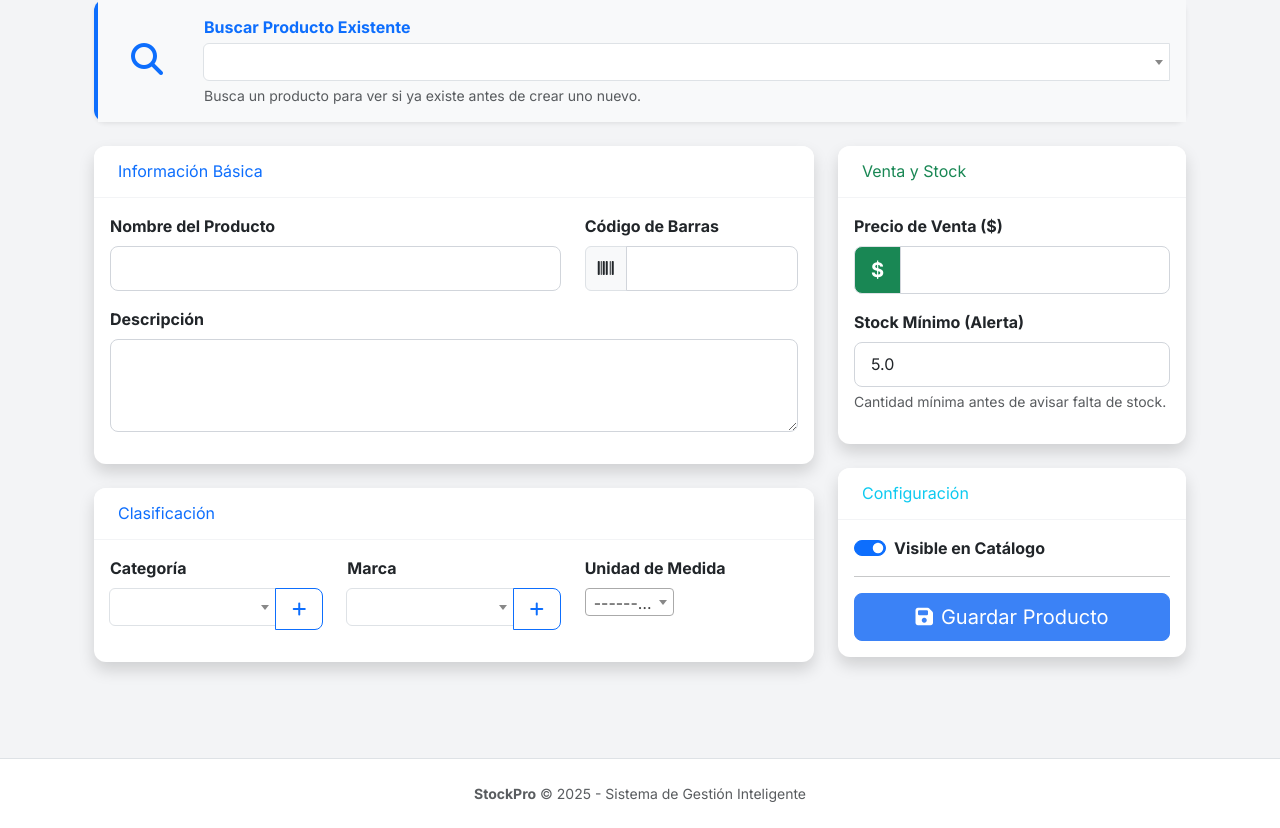
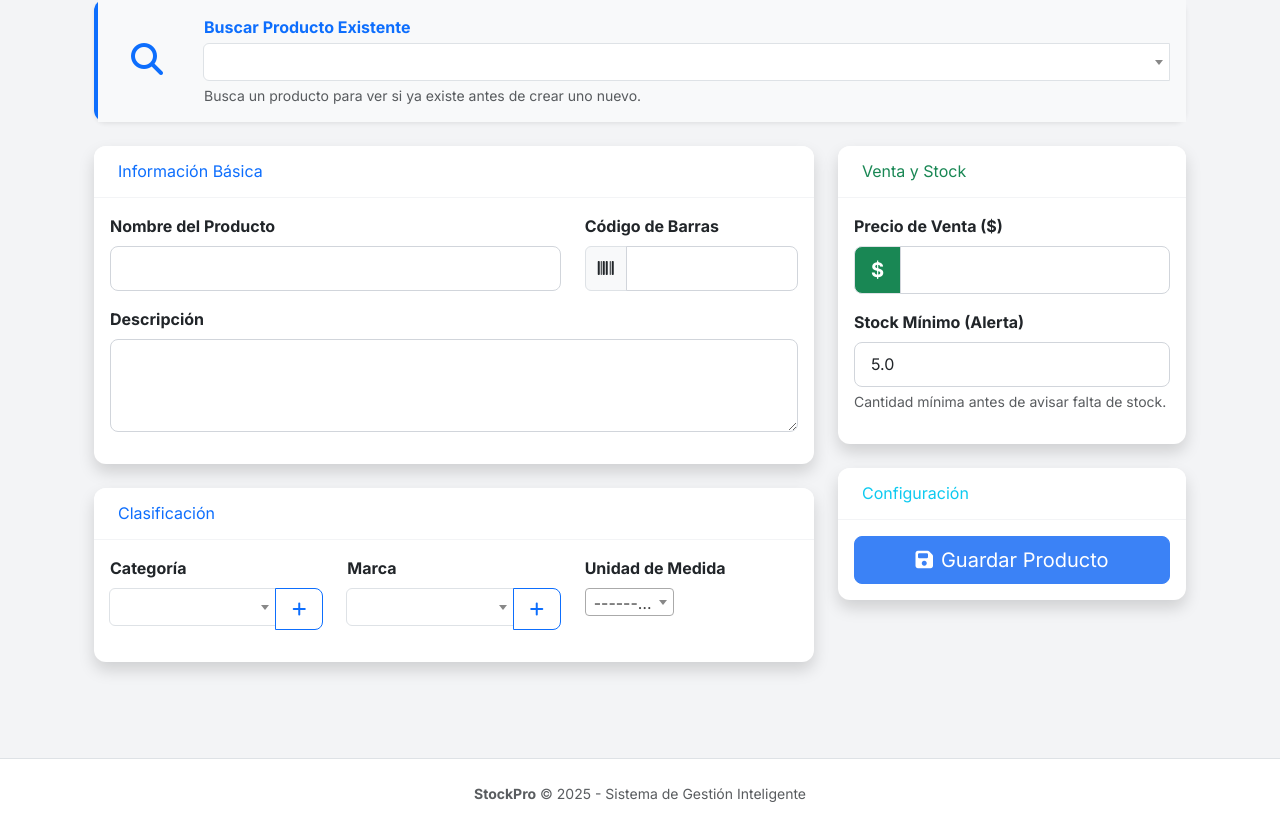
Before and after one commit to Misa55555/StockPro-Tesis, a Django app: page /app/stock/add/ in a window 1280 px wide. Shown: the part 220-1048 px from the top of the page. Run offline with Django 5.2, Linux system fonts and the light colour scheme; data comes from the database, SQL or seed files in the repository; both versions use the stored data as it was after the commit; some libraries are stand-ins or nearby versions.

Commit message:
sacando apartado de visual para el portal de cliente

```diff
--- a/applications/stock/forms.py
+++ b/applications/stock/forms.py
@@ -50,10 +50,9 @@
 class CategoriaForm(forms.ModelForm):
     class Meta:
         model = Categoria
-        fields = ['nombre', 'es_visible_online']
+        fields = ['nombre']
         widgets = {
             'nombre': forms.TextInput(attrs={'class': 'form-control'}),
-            'es_visible_online': forms.CheckboxInput(attrs={'class': 'form-check-input'}),
         }
 
 class MarcaForm(forms.ModelForm):
--- a/templates/stock/product_form.html
+++ b/templates/stock/product_form.html
@@ -151,13 +151,6 @@
                         <h6 class="m-0 font-weight-bold text-info">Configuración</h6>
                     </div>
                     <div class="card-body">
-                        <div class="form-check form-switch mb-3">
-                            {{ form.es_visible_online }}
-                            <label class="form-check-label fw-bold" for="{{ form.es_visible_online.id_for_label }}">
-                                Visible en Catálogo
-                            </label>
-                        </div>
-                        <hr>
                         <div class="d-grid gap-2">
                             <button type="submit" class="btn btn-primary btn-lg">
                                 <i class="fas fa-save me-2"></i>Guardar Producto
```
Also changed, not shown: db.sqlite3.
